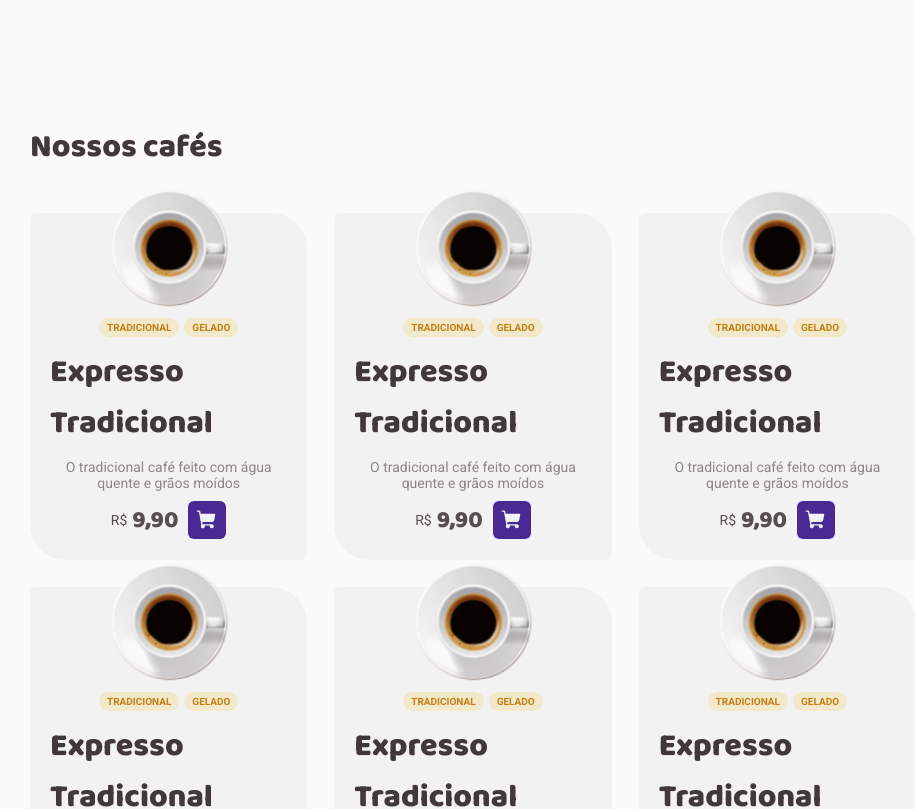
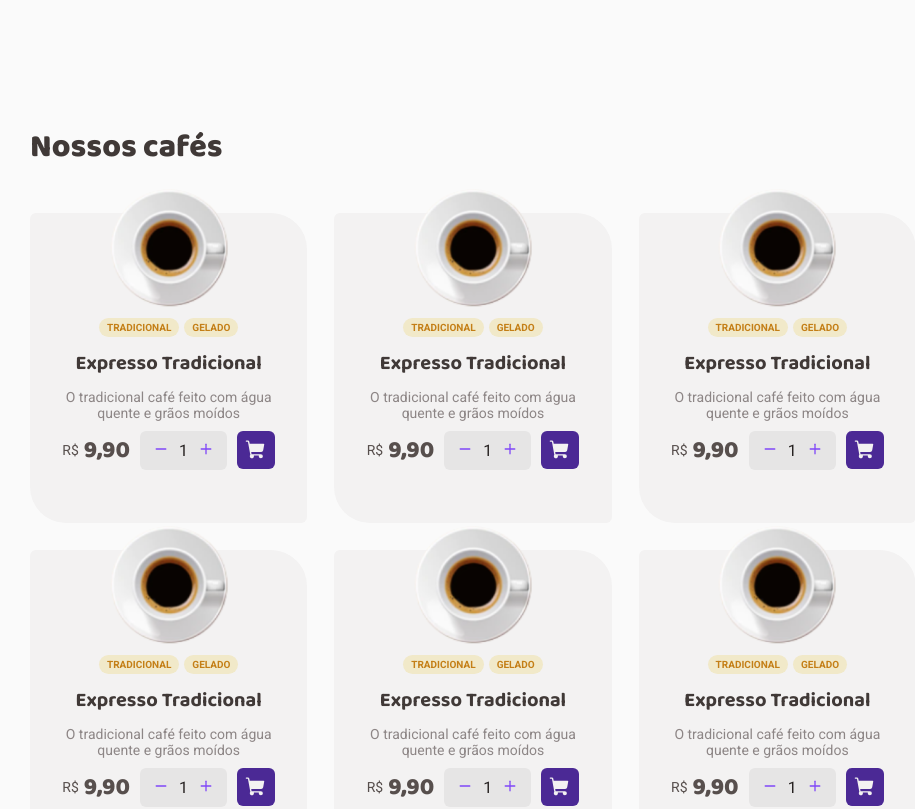
Before and after one commit to caio-cesar/coffee-delivery, a React (Vite) app: page / in a window 1280 px wide. Shown: the part 704-1513 px from the top of the page, without its empty margins (167-1082 px from the left). Built offline with nearby package versions, Linux system fonts and the light colour scheme.

Commit message:
Mudanca estilos

```diff
--- /dev/null
+++ b/src/components/Counter/Counter.tsx
@@ -0,0 +1,30 @@
+import { ActionButton, CounterContainer } from "./counter.styles";
+import minus from '../../assets/minus.svg';
+import plus from '../../assets/plus.svg';
+import { useState } from "react";
+
+export function Counter() {
+
+    const [quantity, setQuantity] = useState<number>(1);
+
+    const increaseQuantity = () => setQuantity(quantity + 1);
+    const decreaseQuantity = () => {
+        if (quantity <= 1) {
+            setQuantity(1);
+        } else {
+            setQuantity(quantity - 1);
+        }
+    }
+
+    return (
+        <CounterContainer>
+            <ActionButton onClick={decreaseQuantity}>
+                <img src={minus} />
+            </ActionButton>
+                {quantity}
+            <ActionButton onClick={increaseQuantity}>
+                <img src={plus} />
+            </ActionButton>
+        </CounterContainer>
+    )
+}
--- /dev/null
+++ b/src/components/Counter/counter.styles.ts
@@ -0,0 +1,25 @@
+import styled from "styled-components";
+
+export const CounterContainer = styled.div`
+    background-color: ${props => props.theme["base-button"]};
+    padding: 0.8rem;
+    border-radius: 6px;
+    color: ${props => props.theme["base-title"]};
+    font-size: 1.6rem;
+    display: flex;
+    align-items: center;
+    justify-content: space-between;
+    gap: 0.5rem;
+`
+
+export const ActionButton = styled.button`
+    cursor: pointer;
+    outline: none;
+    background-color: transparent;
+
+    img {
+        width: 1.4rem;
+        height: 1.4rem;
+    }
+
+`
--- /dev/null
+++ b/src/components/Counter/index.ts
@@ -0,0 +1 @@
+export { Counter } from './Counter';
--- a/src/pages/home/Home.tsx
+++ b/src/pages/home/Home.tsx
@@ -1,10 +1,10 @@
-import { Intro } from "./components/intro";
-import { Products } from "./components/products";
+import { Intro } from "./components/Intro";
+import { Products } from "./components/Products";
 
 export function Home() {
     return (
     <main>
-    <Intro />
+        <Intro />
         <Products />
     </main>)
 }
--- a/src/pages/home/components/coffee-card/CoffeeCard.tsx
+++ b/src/pages/home/components/CoffeeCard/CoffeeCard.tsx
@@ -13,6 +13,7 @@ import {
 import { ShoppingCart } from 'phosphor-react';
 
 import expresso from '../../../../assets/expresso.svg';
+import { Counter } from "../../../../components/Counter";
 
 export function CoffeeCard() {
     return (
@@ -25,7 +26,7 @@ export function CoffeeCard() {
                     <Tag>Gelado</Tag>
                 </TagContainer>
 
-                <h1>Expresso Tradicional</h1>
+                <h3>Expresso Tradicional</h3>
                 <p>O tradicional café feito com água quente e grãos moídos</p>
 
                 <BuyContainer>
@@ -33,6 +34,7 @@ export function CoffeeCard() {
                         <Currency>R$</Currency>
                         <Price>9,90</Price>
                     </PriceContainer>
+                    <Counter />
                     <div>
                     <ShoppingCartButton>
                         <ShoppingCart weight="fill" size={22} />
--- a/src/pages/home/components/coffee-card/coffee-card.styles.ts
+++ b/src/pages/home/components/CoffeeCard/coffee-card.styles.ts
@@ -22,13 +22,6 @@ export const CoffeeBox = styled.div`
     align-items: center;
     margin-top: -4.5rem;
     padding: 2rem;
-
-    h1 {
-        font-family: ${props => props.theme["font-header"]};
-        font-weight: 700;
-        color: ${props => props.theme["base-subtitle"]};
-        font-size: 2rem;
-    }
 
     p {
         color: ${props => props.theme["base-label"]};
--- a/src/pages/home/components/intro/Intro.tsx
+++ b/src/pages/home/components/intro/Intro.tsx
@@ -11,7 +11,6 @@ import {
     IntroContainer,
     IntroItemContainer,
     IntroText,
-    Title,
     IntroItem,
     IntroItemIcon,
     IntroImg
@@ -22,7 +21,7 @@ export function Intro() {
     return (
         <IntroContainer>
             <IntroText>
-                <Title>Encontre o café perfeito para qualquer hora do dia</Title>
+                <h1>Encontre o café perfeito para qualquer hora do dia</h1>
                 <span>Com o Coffee Delivery você recebe seu café onde estiver, a qualquer hora</span>
 
                 <IntroItemContainer>
--- a/src/pages/home/components/intro/intro.styles.ts
+++ b/src/pages/home/components/intro/intro.styles.ts
@@ -23,14 +23,6 @@ export const IntroImg = styled.div`
     flex-grow: 1;
     display: flex;
     justify-content: flex-end;
-`
-
-export const Title = styled.h1`
-    font-size: 4.8rem;
-    font-family: ${props => props.theme["font-header"]};
-    font-weight: 800;
-    color: ${props => props.theme["base-title"]};
-    line-height: 6.24rem;
 `
 
 export const IntroItemContainer = styled.div`
--- a/src/pages/home/components/products/Products.tsx
+++ b/src/pages/home/components/products/Products.tsx
@@ -1,10 +1,10 @@
-import { CoffeeCard } from "../coffee-card";
+import { CoffeeCard } from "../CoffeeCard";
 import { CoffeeList, ProductsContainer } from "./products.styles";
 
 export function Products() {
     return (
         <ProductsContainer>
-            <h1>Nossos cafés</h1>
+            <h2>Nossos cafés</h2>
 
             <CoffeeList>
                 <CoffeeCard />
--- a/src/pages/home/components/products/products.styles.ts
+++ b/src/pages/home/components/products/products.styles.ts
@@ -2,13 +2,6 @@ import styled from "styled-components";
 
 export const ProductsContainer = styled.section`
     margin-top: 12rem;
-
-    h1 {
-        font-size: 3.2rem;
-        font-weight: 800;
-        font-family: ${props => props.theme["font-header"]};
-        color: ${props => props.theme["base-subtitle"]};
-    }
 `
 
 export const CoffeeList = styled.div`
--- a/src/styles/global.ts
+++ b/src/styles/global.ts
@@ -14,6 +14,7 @@ export const GlobalStyle = createGlobalStyle`
         color: ${props => props.theme['base-text']};
         font-weight: 400;
         -webkit-font-smoothing: antialiased;
+        font-smooth: auto;
     }
 
     html {
@@ -23,4 +24,35 @@ export const GlobalStyle = createGlobalStyle`
     body {
         background-color: ${props => props.theme['background']};
     }
+
+    h1, h2, h3, h4, h5, h6 {
+        font-family: ${props => props.theme['font-header']};
+        color: ${props => props.theme['base-subtitle']};
+    }
+
+    h1, h2 {
+        font-weight: 800;
+    }
+
+    h3, h4, h5, h6 {
+        font-weight: 700;
+    }
+
+    h1 {
+        font-size: 4.8rem;
+        color: ${props => props.theme['base-title']};
+        line-height: 6.24rem;
+    }
+
+    h2 {
+        font-size: 3.2rem;
+    }
+
+    h3 {
+        font-size: 2rem;
+    }
+
+    h4 {
+        font-size: 1.8rem;
+    }
 `
```
Also changed, not shown: src/assets/minus.svg (added), src/assets/plus.svg (added), src/pages/home/components/CoffeeCard/index.ts (renamed from src/pages/home/components/coffee-card/index.ts).
